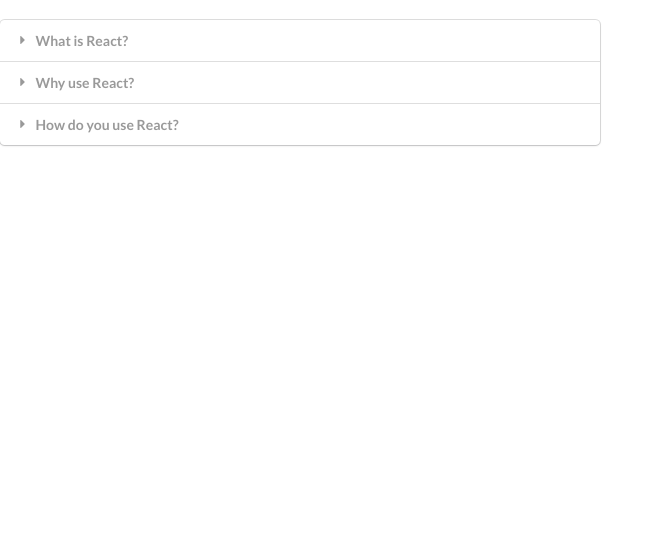
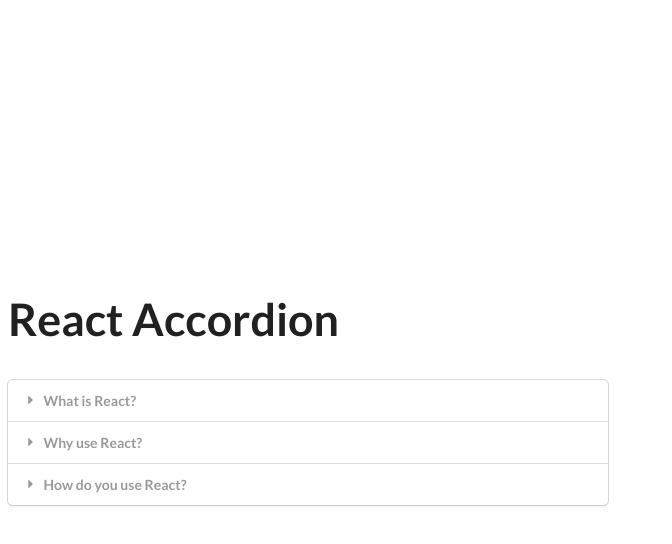
Before and after one commit to Milopadma/reactcourse, a React (Vite) app in the folder react-course-5/: page / in a window 1280 px wide. Shown: the top 544 px of the page, without its empty margins (0-672 px from the left). Built offline with nearby package versions, Linux system fonts and the light colour scheme.

Commit message:
styling changes

```diff
--- a/react-course-5/src/App.jsx
+++ b/react-course-5/src/App.jsx
@@ -18,6 +18,7 @@
 function App() {
   return (
     <div className="App">
+      <h1>React Accordion</h1>
       <br />
       <Accordion items={items} />
     </div>
--- a/react-course-5/src/components/Accordion.jsx
+++ b/react-course-5/src/components/Accordion.jsx
@@ -26,9 +26,5 @@
       </React.Fragment>
     );
   });
-  return (
-    <div className="ui styled accordion">
-      {renderedItems}
-    </div>
-  ); // return the rendered items
+  return <div className="ui styled accordion">{renderedItems}</div>; // return the rendered items
 }
--- a/react-course-5/src/index.css
+++ b/react-course-5/src/index.css
@@ -24,13 +24,14 @@
   color: #535bf2;
 }
 
-/* body {
+body {
+  padding: 8px;
   margin: 0;
   display: flex;
   place-items: center;
   min-width: 320px;
   min-height: 100vh;
-} */
+}
 
 h1 {
   font-size: 3.2em;
```
